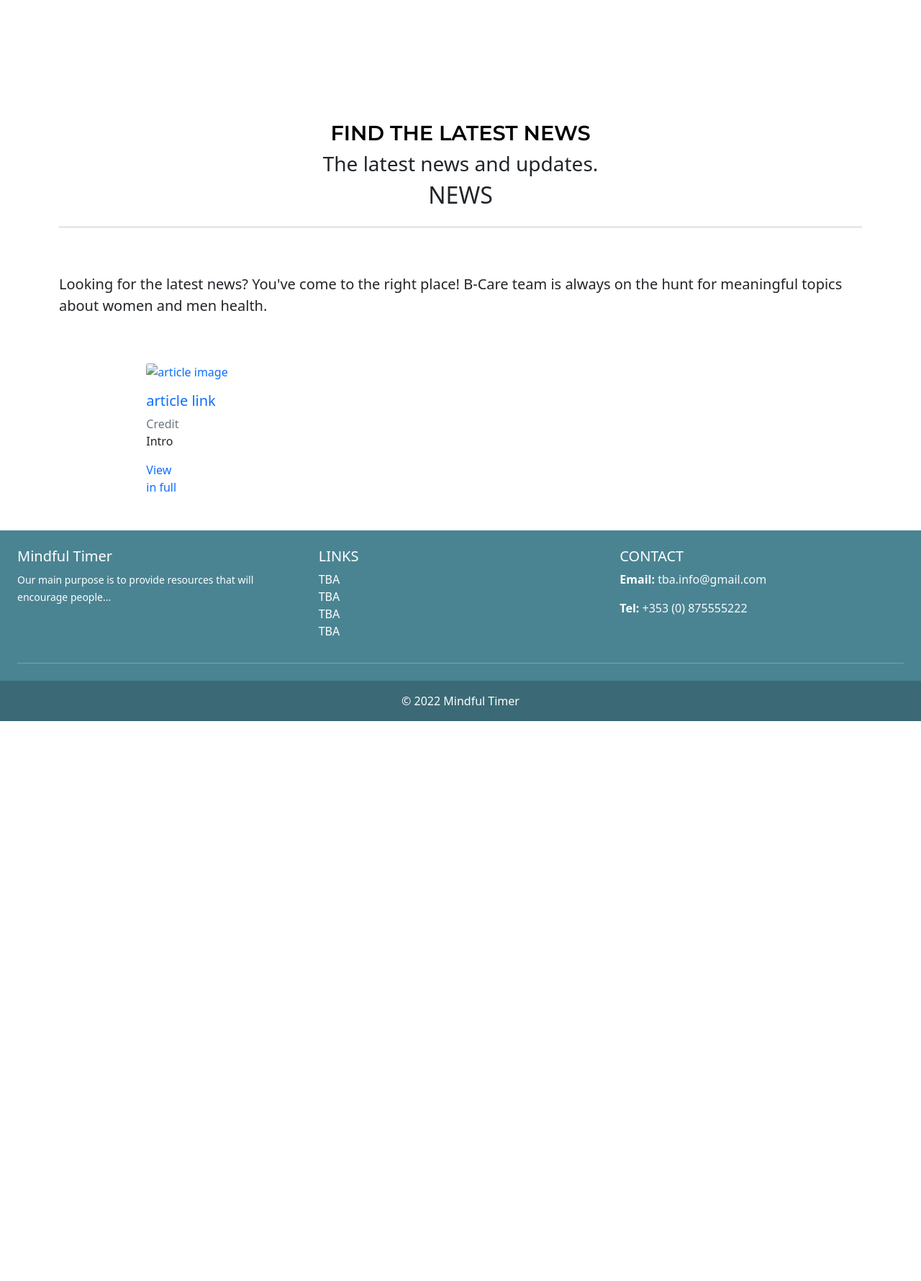
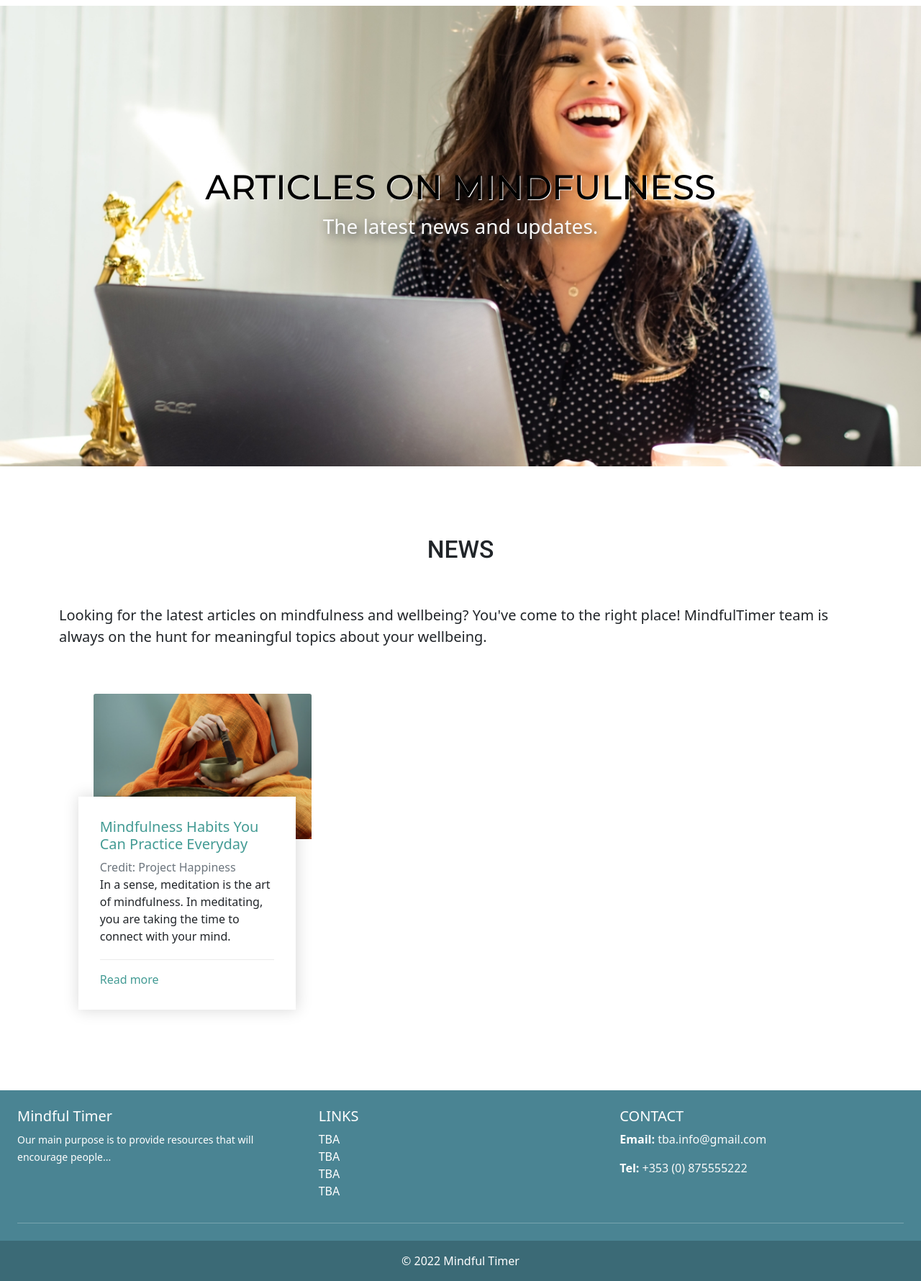
Before and after one commit to kuzGo/January-2022-Hackathon, a Flask app: template templates/news.html in a window 1280 px wide. Shown: the part 86-1866 px from the top of the page at 72% size. Before the commit the page ends 1088 px from the top, so only its background shows below. Run offline with Flask 2, Linux system fonts and the light colour scheme; the template is opened without the code that fills it, so the values that code supplies are empty; the visitor is signed in with stand-in values (Sample User, id 1); parts of the project's set-up code (start-up, migrations or seed data) failed here and were passed over; some libraries are stand-ins or nearby versions.

Commit message:
Style news page and add hero background image

```diff
--- a/static/css/styles.css
+++ b/static/css/styles.css
@@ -44,11 +44,100 @@ span.navbar-text {
 .main-heading {
   margin-top: 10rem;
   font-family: 'Montserrat', sans-serif;
-  font-size: 1.8rem;
+  font-size: 2.4rem;
   font-weight: 600;
   color: #000000;
-  text-shadow: 0.07rem 0.06rem #fafafa;
+  text-shadow: 0.07rem 0.07rem #fafafa;
 }
+
+/* News page */
+#news-header {
+  background: url('/static/images/news.jpg') no-repeat center;
+  background-size: cover;
+  height: 40rem;
+}
+
+.sub-heading {
+  color: #fafafa;
+  text-shadow: 0.25rem 0.25rem 0.8rem #343a40;
+}
+
+.section-heading {
+  margin-top: 3rem;
+  font-family: 'Roboto', sans-serif;
+  font-size: 2rem;
+}
+
+.article-image {
+  height: 50%;
+  width: 50%;
+  margin-bottom: 2rem;
+  margin-top: 2rem;
+  margin-left: auto;
+  margin-right: auto;
+}
+
+.post .article-header {
+  margin-bottom: 0.94rem;
+}
+
+.article-post {
+  width: 85%;
+  margin-bottom: 4rem;
+}
+
+.article-post .article-content {
+  -webkit-box-shadow: 1px 0px 20px 1px rgba(0, 0, 0, 0.15);
+  box-shadow: 1px 0px 20px 1px rgba(0, 0, 0, 0.15);
+  padding: 1.875rem;
+  position: relative;
+  background: #fff;
+  margin-top: -4.68rem;
+}
+
+.article-post .article-overlay {
+  position: relative;
+  left: 1.35rem;
+  margin-bottom: 0;
+}
+
+.article-post .article-overview p:last-of-type {
+  margin-bottom: 0;
+}
+
+.article-post .article-footer {
+  border-top: 1px solid #ebebeb;
+  padding-top: 0.94rem;
+  margin-top: 1.25rem;
+}
+
+.card-img-top {
+  width: 100%;
+  -o-object-fit: cover;
+  object-fit: cover;
+}
+
+.article-card-title a {
+  color: #439B94;
+}
+
+.footer-link>a {
+  color: #56C3D4;
+}
+
+.article-post .article-footer .footer-meta a i {
+  font-size: 1rem;
+  margin-left: 0.125rem;
+}
+
+.article-link {
+  color: #439B94;
+}
+
+.article-link:hover {
+  color: #2f7f79;
+}
+
 
 /* Footer */
 footer {
@@ -450,6 +539,18 @@ a:link {
     #button-block {
       margin-top: -9rem;
     }
+
+    .main-heading {
+      margin-top: 14rem;
+      font-size: 3rem;
+      font-weight: 500;
+    }
+
+    .section-heading {
+      font-size: 2.1rem;
+      margin-top: 6rem;
+  }
+
   }
 
 /* LOGIN PAGE */
--- a/templates/news.html
+++ b/templates/news.html
@@ -6,7 +6,7 @@
           <div class="row text-center">
               <div class="col-lg-12 my-auto">
                   <h1 class="main-heading text-uppercase">
-                      Find the latest News
+                      Articles on Mindfulness
                   </h1>
                   <h3 class="sub-heading">
                       The latest news and updates.
@@ -15,20 +15,18 @@
           </div>
       </div>
   </div>
-
-  <section class="bg-ss">
+  <section>
       <div class="container">
           <div class="row text-center">
-              <h2 class="section-heading-1 text-uppercase">News</h2>
+              <h2 class="section-heading text-uppercase">News</h2>
           </div>
-          <hr class="heading-hr mx-auto">
       </div>
       <div class="container">
           <div class="row">
               <div class="col-12">
                   <p class="font-italic lead pt-5">
-                      Looking for the latest news? You've come to the right place! B-Care team is always on the hunt for
-                      meaningful topics about women and men health.
+                      Looking for the latest articles on mindfulness and wellbeing? You've come to the right place! MindfulTimer team is always on the hunt for
+                      meaningful topics about your wellbeing.
                   </p>
               </div>
               </ul>
@@ -41,7 +39,7 @@
                       <figure class="article">
                           <div class="article-overlay">
                               <a href="#">
-                                  <img src=# class="card-img-top img-fluid" alt="article image">
+                                  <img src="{{ url_for('static', filename='images/meditate.jpg') }}" class="card-img-top img-fluid" alt="article image">
                               </a>
                           </div>
                       </figure>
@@ -49,15 +47,16 @@
                           <div class="article-header">
                               <h5 class="article-card-title">
                                   <a href="#"
-                                      class="article-link">article link</a>
+                                      class="article-link">Mindfulness Habits You Can Practice Everyday</a>
                               </h5>
                               <div class="article-meta text-muted">
-                                  Credit
+                                  Credit: Project Happiness
                               </div>
                           </div>
                           <div class="article-overview article-card-text">
                               <p>
-                                  Intro
+                                In a sense, meditation is the art of mindfulness. In meditating, you are taking the time
+                                to connect with your mind.
                               </p>
                           </div>
                           <div class="article-footer">
@@ -66,7 +65,7 @@
                                       <span>
                                           <a href="#">
                                               <a href="#"
-                                                  class="article-link">View in full</a>
+                                                  class="article-link">Read more</a>
                                           </a>
                                       </span>
                                   </div>
```
Also changed, not shown: static/images/news.jpg (added).
